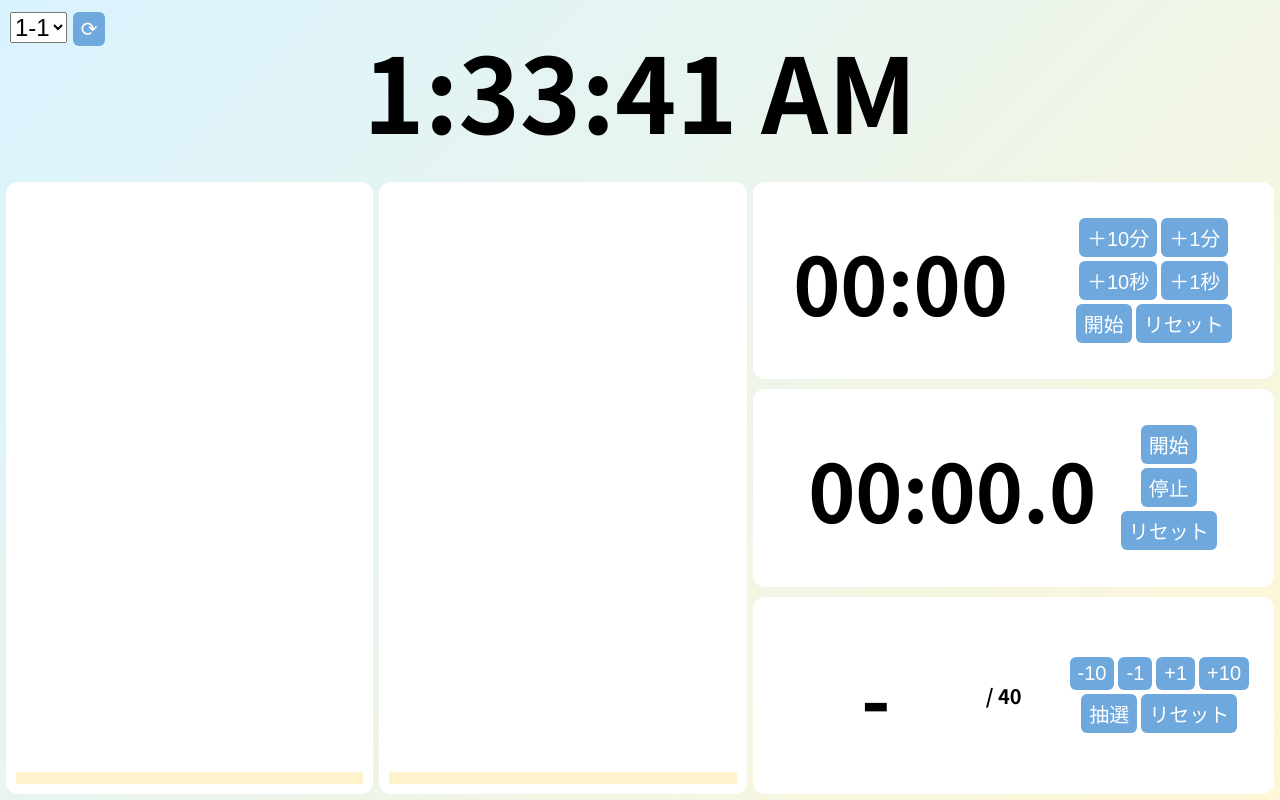
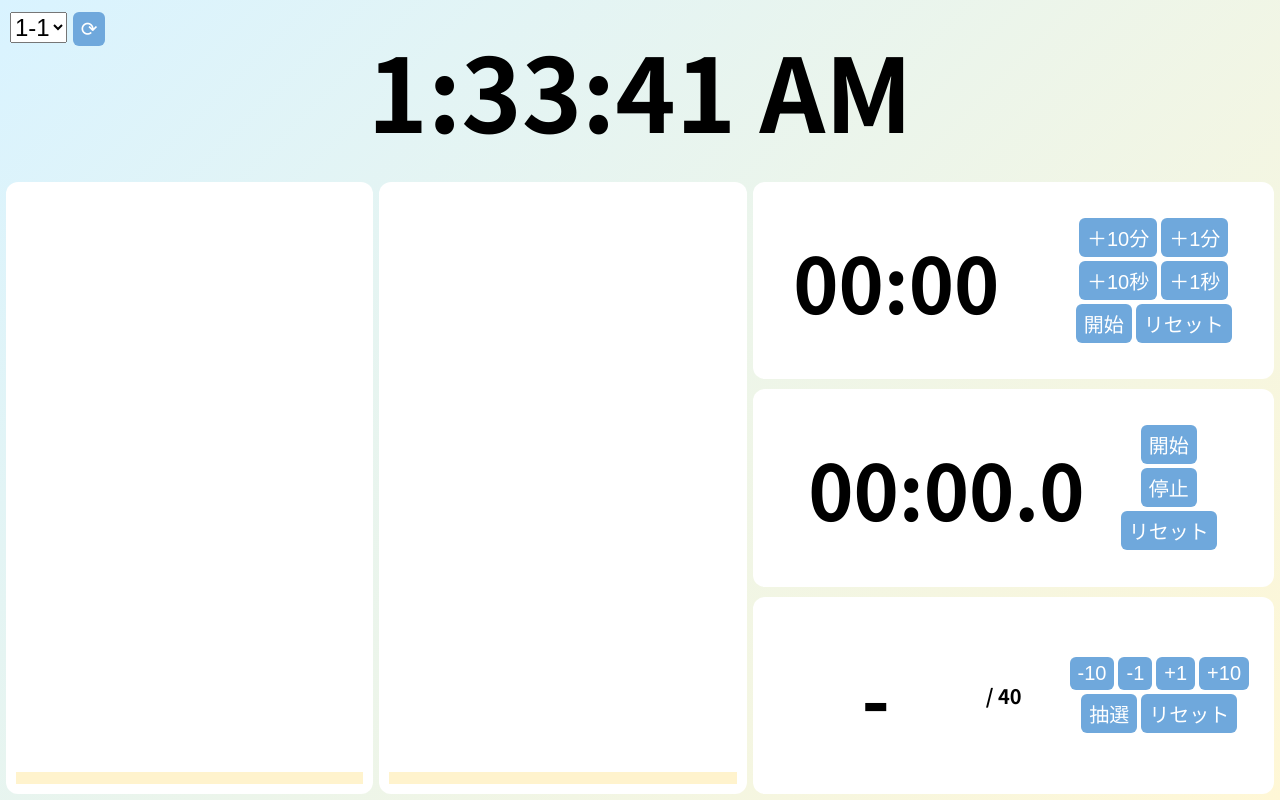
Before and after one commit to Nimuyasu/school-board, a plain HTML site: page index.html in a window 1280 px wide. Drawn offline with Linux system fonts and the light colour scheme; no server answers.

Commit message:
Update index.html

```diff
--- a/index.html
+++ b/index.html
@@ -32,7 +32,7 @@ body{
 }
 
 #clock{
-  font-size:13vh;
+  font-size:8vw;
 }
 
 /* クラス */
@@ -116,7 +116,7 @@ body{
 
 /* 数字 */
 .big{
-  font-size:10vh;
+  font-size:6vw;
   width:200px;
   text-align:center;
 }
```
